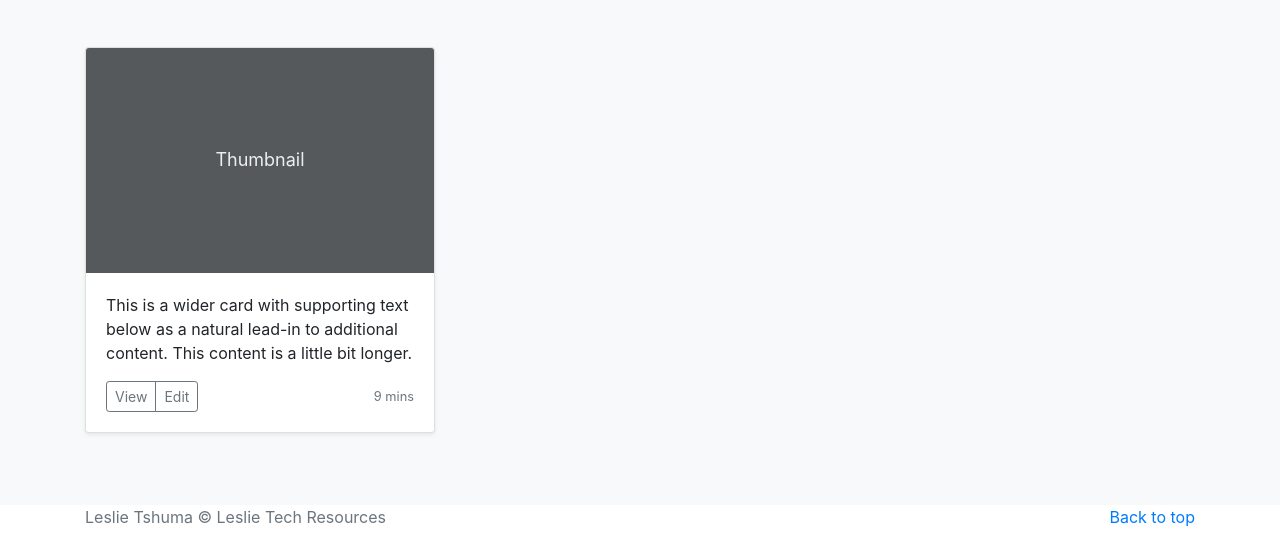
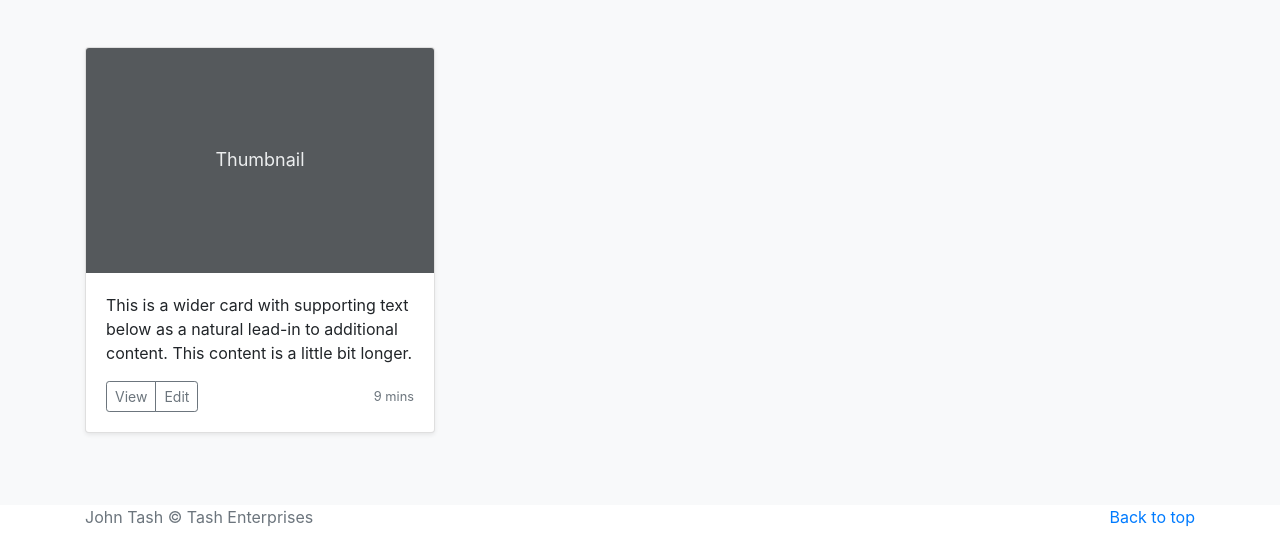
Before and after one commit to leslietech/django-test-portfolio, a Django app: page / in a window 1280 px wide. Shown: the part 790-1335 px from the top of the page. Run offline with Django 3.2, Linux system fonts and the light colour scheme; data that the repository does not hold is empty; some libraries are stand-ins or nearby versions.

Commit message:
Updated footer text

```diff
--- a/jobs/templates/jobs/home.html
+++ b/jobs/templates/jobs/home.html
@@ -99,7 +99,7 @@
     <p class="float-right">
       <a href="#">Back to top</a>
     </p>
-    <p>Leslie Tshuma &copy; Leslie Tech Resources</p>
+    <p>John Tash &copy; Tash Enterprises</p>
   </div>
 </footer>
 <script src="https://code.jquery.com/jquery-3.4.1.slim.min.js" integrity="sha384-J6qa4849blE2+poT4WnyKhv5vZF5SrPo0iEjwBvKU7imGFAV0wwj1yYfoRSJoZ+n" crossorigin="anonymous"></script>
```
